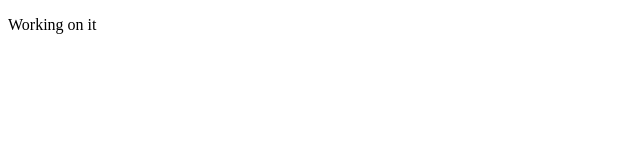
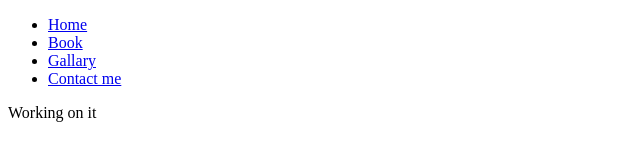
Before and after one commit to Tim1000m/TimNzungutim.github.io, a plain HTML site: page home.html in a window 1280 px wide. Shown: the whole page, without its empty margins (0-640 px from the left). Drawn offline with Linux system fonts and the light colour scheme.

Commit message:
Update home.html

```diff
--- a/home.html
+++ b/home.html
@@ -4,6 +4,14 @@
     <meta charset= "utf-8">
     <title>"Home"</title>
   </head>
+  <nav>
+    <ul>
+      <li><a href = "home.html">Home</a></li>
+      <li><a href = "book.html">Book</a></li>
+      <li><a href = "gallary">Gallary</a></li>
+      <li><a href = "contact.html">Contact me</a></li>
+    </ul>
+</nav>
 
   <body>
     <p> Working on it</p>
```
